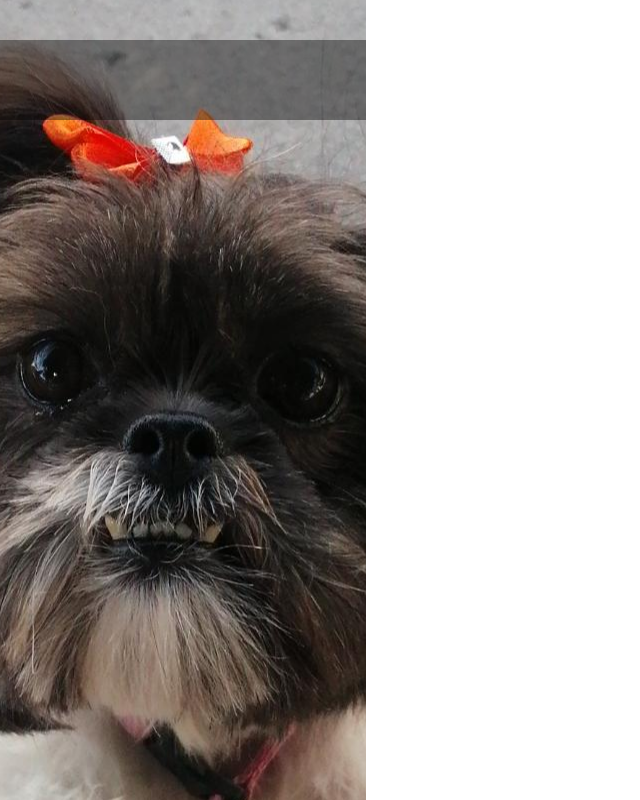
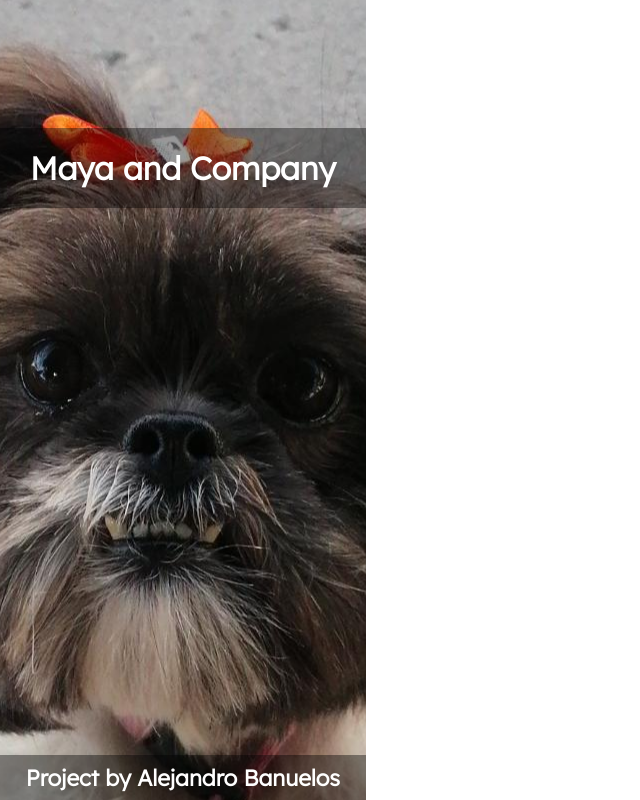
Before and after one commit to Draxgun/odin-signup, a plain HTML site: page index.html in a window 1280 px wide. Shown: the whole page, without its empty margins (0-640 px from the left). Drawn offline with Linux system fonts and the light colour scheme.

Commit message:
Image sidebar section finished

```diff
--- a/index.html
+++ b/index.html
@@ -5,6 +5,9 @@
     <meta http-equiv="X-UA-Compatible" content="IE=edge">
     <meta name="viewport" content="width=device-width, initial-scale=1.0">
     <link rel="stylesheet" href="style.css">
+    <link rel="preconnect" href="https://fonts.googleapis.com">
+    <link rel="preconnect" href="https://fonts.gstatic.com" crossorigin>
+    <link href="https://fonts.googleapis.com/css2?family=Lexend:wght@300&display=swap" rel="stylesheet">
     <title>Sign up form</title>
 </head>
 <body>
@@ -14,11 +17,11 @@
         <div class="imageSide">
 
             <div class="logoSection">
-                <div class="logo"></div>
+               <div class="logo">Maya and Company</div>
             </div>
 
 
-            <div class="imageFooter"></div>
+            <div class="imageFooter">Project by Alejandro Banuelos</div>
 
         </div>
 
--- a/style.css
+++ b/style.css
@@ -3,7 +3,7 @@
     margin: 0px;
     padding: 0px;
     box-sizing: border-box;
-    font-family: 'Poppins', sans-serif;
+    font-family: 'Lexend', sans-serif;
 
 }
 
@@ -16,18 +16,46 @@
 .imageSide{
     display: flex;
     flex:1;
+    flex-direction: column;
+    align-items: center;
     background-image: url('img/mayamain.jpg');
     background-position: center;
     background-size: auto;
     background-repeat: no-repeat;
     width: 30vw;
+    justify-content: space-between;
 }
 
 .logoSection{
+    display: flex;
+    justify-content: center;
+    align-items: center;
     width: 100%;
-    height: 5em;
+    height: 2.5em;
     background-color: rgba(0,0,0,0.4);
-    margin-top: 40px;
+    margin-top: 8rem;
+    font-size: 2rem;
+    font-weight: bold;
+    color: white;
+    text-align: center;
+}
+
+
+
+
+.imageFooter{
+    display: flex;
+    justify-content: center;
+    align-items: center;
+    width: 100%;
+    height: 2em;
+    background-color: rgba(0,0,0,0.4);
+    margin-top: 8rem;
+    font-size: 1.75vw;
+    color: white;
+    font-weight: bold;
+    text-shadow: 1px;
+
 }
 
 
```
Also changed, not shown: img/paw.jpg (added).
